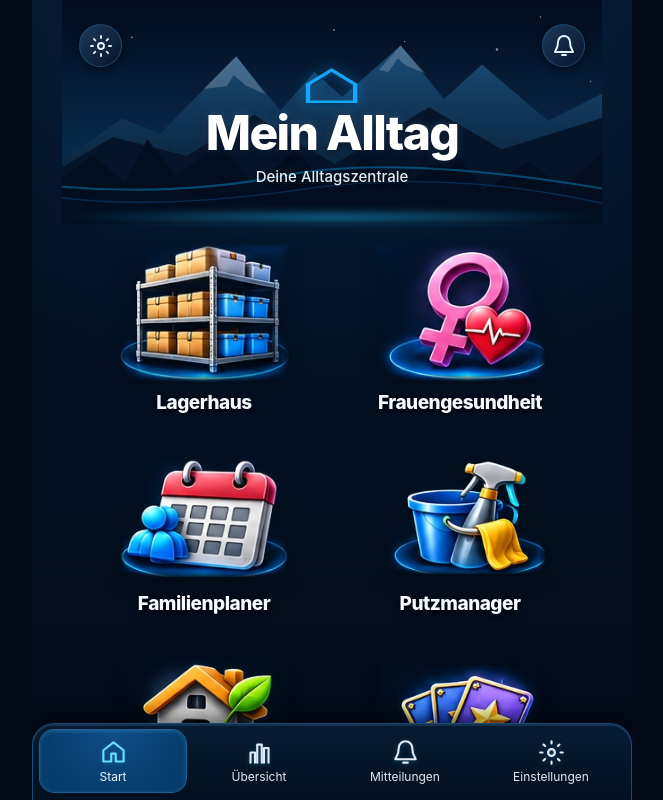
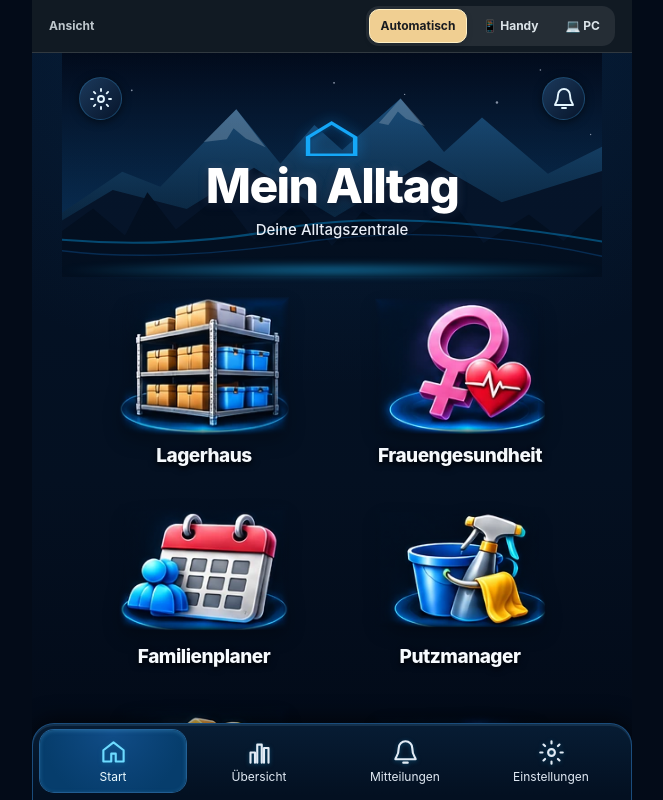
Before and after one commit to Darkman0607/Mein-Alltag-, a plain HTML site: page index.html in a window 1280 px wide. Shown: the whole page, without its empty margins (308-971 px from the left). Drawn offline with Linux system fonts and the light colour scheme.

Commit message:
LAYOUT01 v0.28.6: index.html aktualisieren

```diff
--- a/index.html
+++ b/index.html
@@ -24,6 +24,7 @@
   <link rel="stylesheet" href="./assets/reward-cards.css" />
   <link rel="stylesheet" href="./assets/reward-premium.css" />
   <link rel="stylesheet" href="./assets/reward-pack-effects.css" />
+  <link rel="stylesheet" href="./assets/display-layout.css" />
   <title>Mein Alltag</title>
 </head>
 <body>
@@ -40,6 +41,15 @@
         <svg viewBox="0 0 24 24" fill="none" stroke="currentColor" stroke-width="1.9" stroke-linecap="round" stroke-linejoin="round"><path d="M12 3.1 14 4l1.9-.4 1.9 2.1-.5 1.9.9 2 1.8 1v2.8l-1.8 1-.9 2 .5 1.9-1.9 2.1-1.9-.4-2 .9-2-.9-1.9.4-1.9-2.1.5-1.9-.9-2-1.8-1v-2.8l1.8-1 .9-2-.5-1.9 1.9-2.1L10 4Z"/><circle cx="12" cy="12" r="3"/></svg>
       </button>
     </header>
+
+    <div class="layout-mode-bar" id="layoutSwitch" role="group" aria-label="Bildschirmansicht auswählen">
+      <span class="layout-label">Ansicht</span>
+      <div class="layout-options">
+        <button type="button" data-layout-mode="auto" aria-pressed="true" title="Automatisch an Bildschirm anpassen">Automatisch</button>
+        <button type="button" data-layout-mode="mobile" aria-pressed="false" title="Handyansicht verwenden">📱 Handy</button>
+        <button type="button" data-layout-mode="desktop" aria-pressed="false" title="PC-Ansicht verwenden">💻 PC</button>
+      </div>
+    </div>
 
     <main id="view" tabindex="-1" aria-live="polite"></main>
 
```
